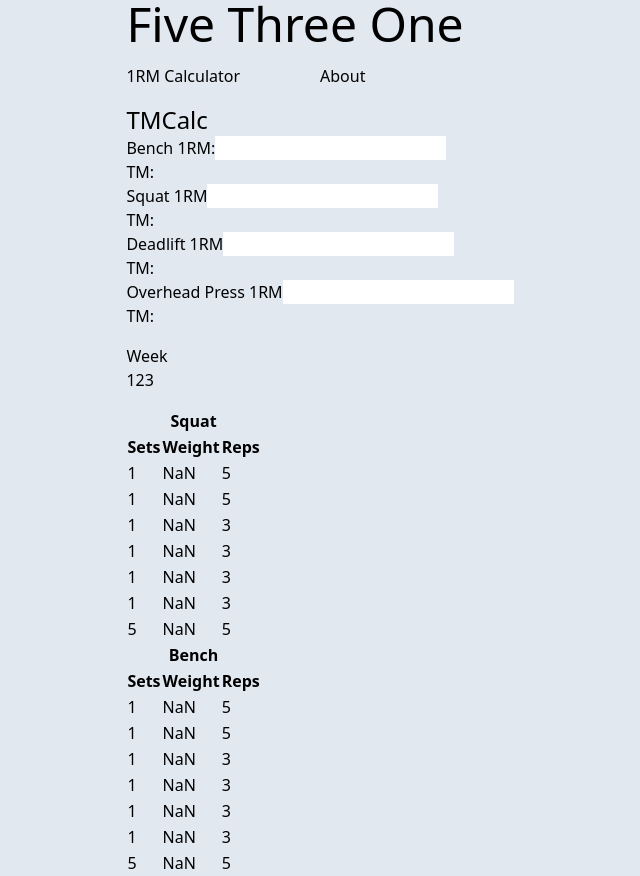
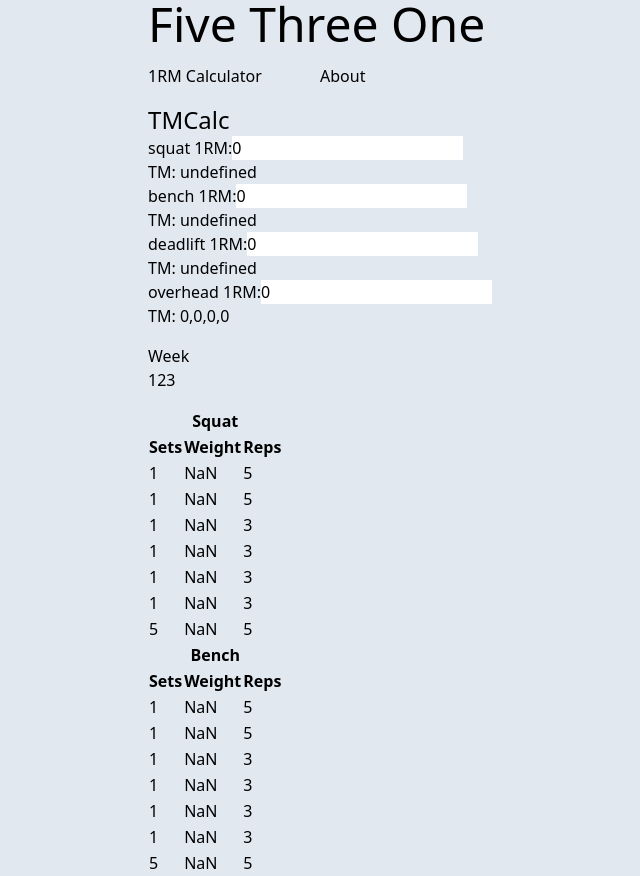
Before and after one commit to aaronkai/vitejs-vite-l1qwg6, a React (Vite) app: page / in a window 1280 px wide. Shown: the whole page, without its empty margins (320-960 px from the left). Built offline with nearby package versions, Linux system fonts and the light colour scheme.

Commit message:
redoing yesterday's work.

```diff
--- a/src/App.tsx
+++ b/src/App.tsx
@@ -1,16 +1,21 @@
-import { useState, useEffect } from 'react';
-import Header from './Header';
-import Nav from './Nav';
-import TMCalc from './TMCalc';
-import { useCookies } from 'react-cookie';
-import WorkoutTable from './WorkoutTable';
-import WeekPicker from './WeekPicker';
+import { useState, useEffect } from "react";
+import Header from "./Header";
+import Nav from "./Nav";
+import TMCalc from "./TMCalc";
+import { useCookies } from "react-cookie";
+import WorkoutTable from "./WorkoutTable";
+import WeekPicker from "./WeekPicker";
 
 function App() {
-  const [cookies, setCookie] = useCookies(['oneRM']);
-  let [squat, bench, deadlift, overhead] = '';
-  let squatTM, benchTM, deadliftTM, overheadTM;
+  const [cookies, setCookie] = useCookies(["oneRM"]);
+  //initialize TM and oneRM at zero
+  let [squat, bench, deadlift, overhead] = [0, 0, 0, 0];
+  let squatTM,
+    benchTM,
+    deadliftTM,
+    overheadTM = [0, 0, 0, 0];
 
+  //if user has been to the site before, load their oneRM from cookies and derive TM
   if (cookies.oneRM) {
     ({ squat, bench, deadlift, overhead } = cookies.oneRM);
     [squatTM, benchTM, deadliftTM, overheadTM] = [
@@ -37,7 +42,7 @@ function App() {
   const [week, setWeek] = useState(1);
 
   useEffect(() => {
-    setCookie('oneRM', oneRM, { path: '/' });
+    setCookie("oneRM", oneRM, { path: "/" });
   }, [oneRM]);
 
   return (
--- a/src/TMCalc.tsx
+++ b/src/TMCalc.tsx
@@ -1,7 +1,6 @@
-import { ChangeEvent, ChangeEventHandler } from 'react';
-import { calcPlate } from './helpers';
-import { useCookies } from 'react-cookie';
-// import { useState, useEffect } from "react";
+import { ChangeEvent, ChangeEventHandler } from "react";
+import { calcPlate } from "./helpers";
+import { useCookies } from "react-cookie";
 
 export default function TMCalc({ oneRM, setOneRM, TM, setTM }) {
   function handleChange(event: ChangeEvent<HTMLInputElement>) {
@@ -17,15 +16,13 @@ export default function TMCalc({ oneRM, setOneRM, TM, setTM }) {
     }));
   }
 
-  // const exercises = Object.keys(oneRM);
-  // console.log(TM.bench);
-  // console.log({ oneRM });
+  const exercises = Object.keys(oneRM);
 
   return (
     <div className="flex flex-col">
       <h2 className="text-2xl">TMCalc</h2>
 
-      {/* <div>
+      <div>
         {exercises.map((exercise) => {
           return (
             <div key={exercise}>
@@ -33,74 +30,17 @@ export default function TMCalc({ oneRM, setOneRM, TM, setTM }) {
                 {exercise} 1RM:
                 <input
                   type="text"
-                  value={oneRM.exercise}
+                  value={oneRM[exercise]}
                   id={exercise}
                   name={exercise}
                   tabIndex={1}
                   onChange={(e) => handleChange(e)}
                 />
               </label>
-              <p>TM: {`${TM.exercise}`}</p>
+              <p>TM: {`${TM[exercise]}`}</p>
             </div>
           );
         })}
-      </div> */}
-
-      <div>
-        <label htmlFor="bench">
-          Bench 1RM:
-          <input
-            type="text"
-            value={oneRM.bench}
-            id="bench"
-            name="bench"
-            tabIndex={1}
-            onChange={(e) => handleChange(e)}
-          />
-        </label>
-        <p>TM: {TM.bench}</p>
-      </div>
-      <div>
-        <label htmlFor="squat">
-          Squat 1RM
-          <input
-            type="number"
-            value={oneRM.squat}
-            id="squat"
-            name="squat"
-            tabIndex={2}
-            onChange={(e) => handleChange(e)}
-          />
-        </label>
-        <p>TM: {TM.squat}</p>
-      </div>
-      <div>
-        <label htmlFor="deadlift">
-          Deadlift 1RM
-          <input
-            type="number"
-            value={oneRM.deadlift}
-            id="deadlift"
-            name="deadlift"
-            tabIndex={3}
-            onChange={(e) => handleChange(e)}
-          />
-        </label>
-        <p>TM: {TM.deadlift}</p>
-      </div>
-      <div>
-        <label htmlFor="overhead">
-          Overhead Press 1RM
-          <input
-            type="number"
-            value={oneRM.overhead}
-            id="overhead"
-            name="overhead"
-            tabIndex={4}
-            onChange={(e) => handleChange(e)}
-          />
-        </label>
-        <p>TM: {TM.overhead}</p>
       </div>
     </div>
   );
```
Also changed, not shown: 2 other files (tests, documents, lock files or other folders).
